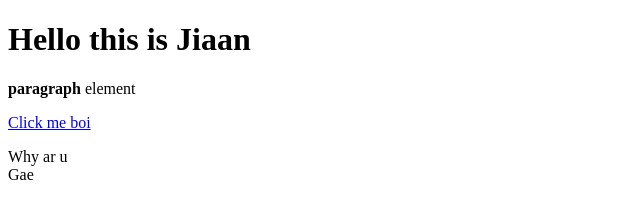
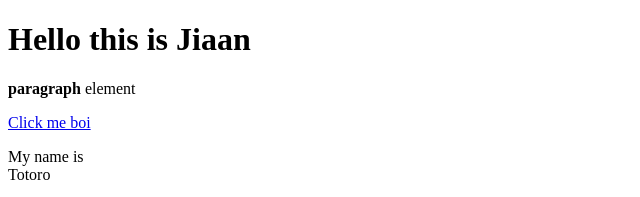
Before and after one commit to woodietreeman/cognitio, a plain HTML site: page coding.html in a window 1280 px wide. Shown: the top 197 px of the page, 0-640 px from the left. Drawn offline with Linux system fonts and the light colour scheme.

Commit message:
changed paragraph 2

```diff
--- a/coding.html
+++ b/coding.html
@@ -7,7 +7,7 @@
 	<h1>Hello this is Jiaan</h1>
 	<p><b>paragraph</b> element</p>
 	<a href="https://google.com"target="_blank" title="Let's go to google">Click me boi</a>
-	<p>Why ar u<br>Gae</p>
+	<p>My name is<br>Totoro</p>
 	<img src="https://images-na.ssl-images-amazon.com/images/I/81WLh89q19L._SL1500_.jpg">
 </body>
 </html>
```
